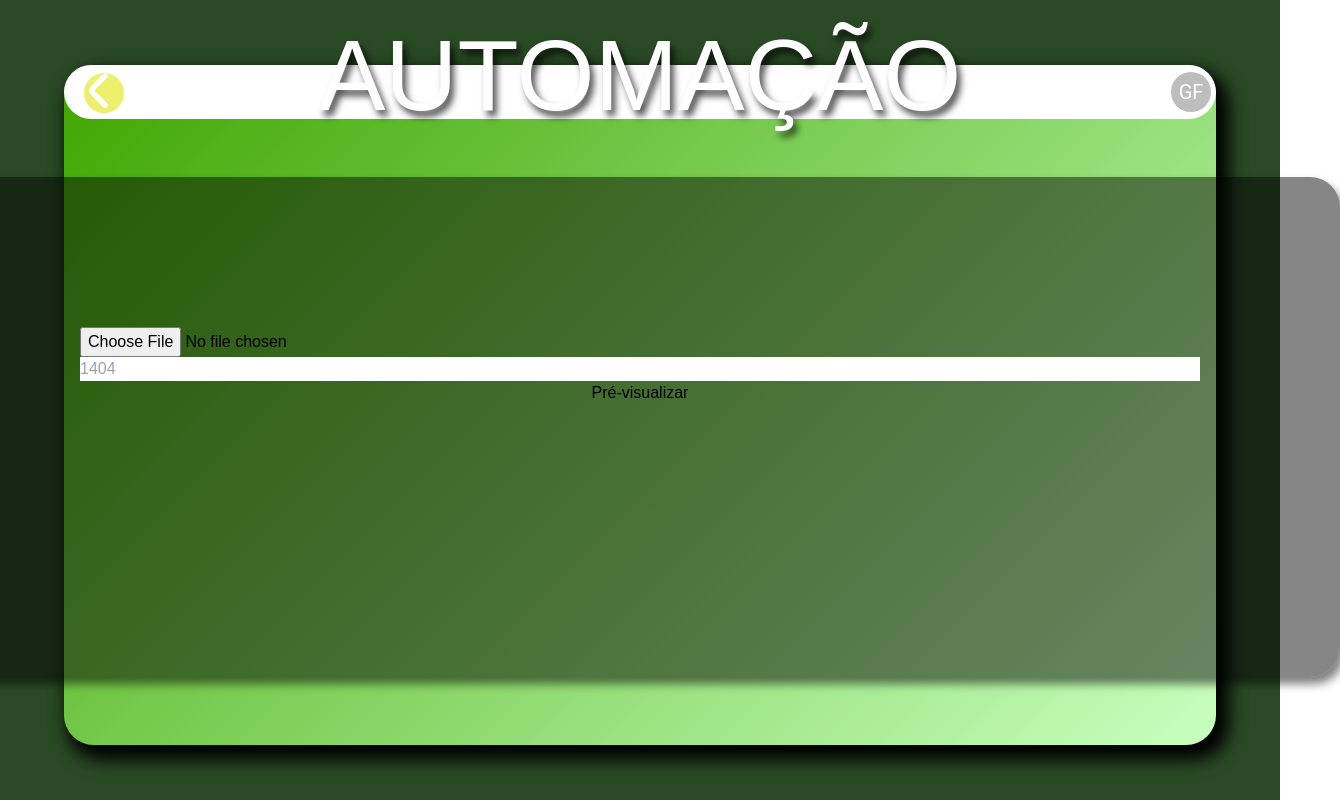
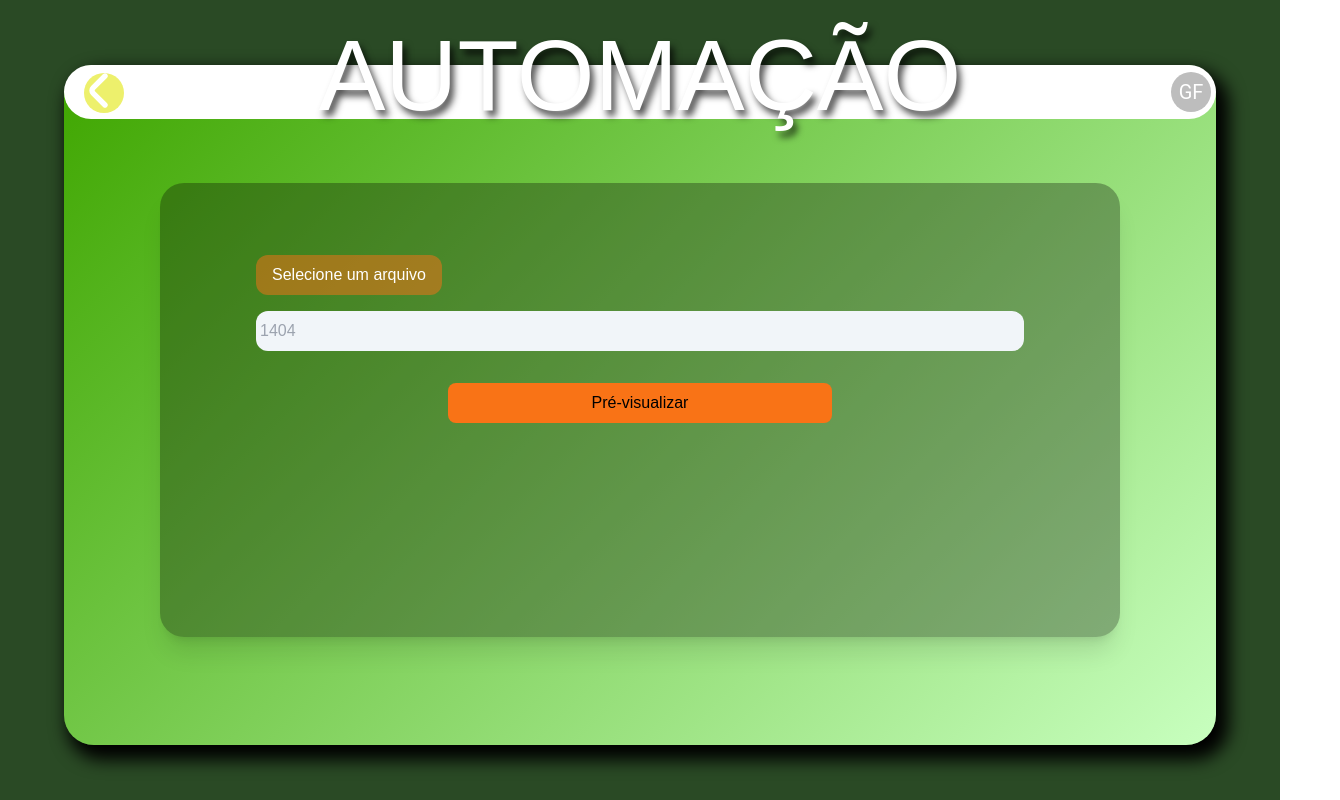
Before and after one commit to Hospital-Nipo-Brasileiro/front-react-app, a React (Create React App) app: page /automation in a window 1280 px wide. Shown: the whole page, 1340 px wide, since content can reach past the window. Built offline with nearby package versions, Linux system fonts and the light colour scheme.

Commit message:
[:lipstick:] Modificando estilizacao do recebimento do arquivo

```diff
--- a/src/pages/automacaoUsuarios/AutomacaoUsuarios.jsx
+++ b/src/pages/automacaoUsuarios/AutomacaoUsuarios.jsx
@@ -2,7 +2,7 @@ import React, { useState } from 'react';
 import axios from 'axios';
 
 import NavBarUser from '../../components/NavBarUser';
-import SweetPagination from "sweetpagination";
+import Input from '../../components/Input'
 import CustomButton from '../../components/CustomButton';
 
 import './StyleAutomacaoUsuarios.css'
@@ -10,7 +10,7 @@ import './StyleAutomacaoUsuarios.css'
 function AutomacaoUsuarios() {
   const [arquivoEnviado, setArquivoEnviado] = useState(false);
   const [dia, setDia] = useState('');
-  const [arquivoSelecionado, setArquivoSelecionado] = useState('');
+  const [arquivoSelecionado, setArquivoSelecionado] = useState(null);
   const [usuarios, setUsuarios] = useState([]);
   const [currentPageData, setCurrentPageData] = useState(new Array(2).fill());
   const usersPerPage = 5;
@@ -101,12 +101,24 @@ function AutomacaoUsuarios() {
         <NavBarUser backbtn={true} />
 
         {arquivoEnviado === false ?
-          <div className="form-send-user">
-            <div className="particle-js"/>
+          <div className="w-5/6 h-4/6 mt-16 mb-16 bg-black/30 shadow-xl rounded-3xl flex flex-col justify-between items-center">
             <div className="container-content-send-user">
-              <input type="file" onChange={handleFileChange}/>
-              <input type="text" placeholder='1404' value={dia} onChange={(e) => setDia(e.target.value)}/>
-              <button onClick={handlePreview}>Pré-visualizar</button>
+              <div className="flex items-center justify-start mt-6">
+                <label htmlFor="file-upload" className="px-4 py-2 mb-3 bg-orange-500/50 text-white rounded-xl cursor-pointer">
+                  Selecione um arquivo
+                </label>
+                <input
+                  id="file-upload"
+                  type="file"
+                  className="hidden"
+                  onChange={handleFileChange}
+                />
+                {arquivoSelecionado && <p className="ml-4">{arquivoSelecionado.name}</p>}
+              </div>
+              <Input type='text' placeholder='1404' value={dia} onChange={(e) => setDia(e.target.value)}/>
+              <div className='w-full flex justify-center' >
+                <button className='bg-orange-500 w-3/6 h-10 rounded-lg mt-5' onClick={handlePreview}>Pré-visualizar</button>
+              </div>
             </div>
           </div>
           :
```
